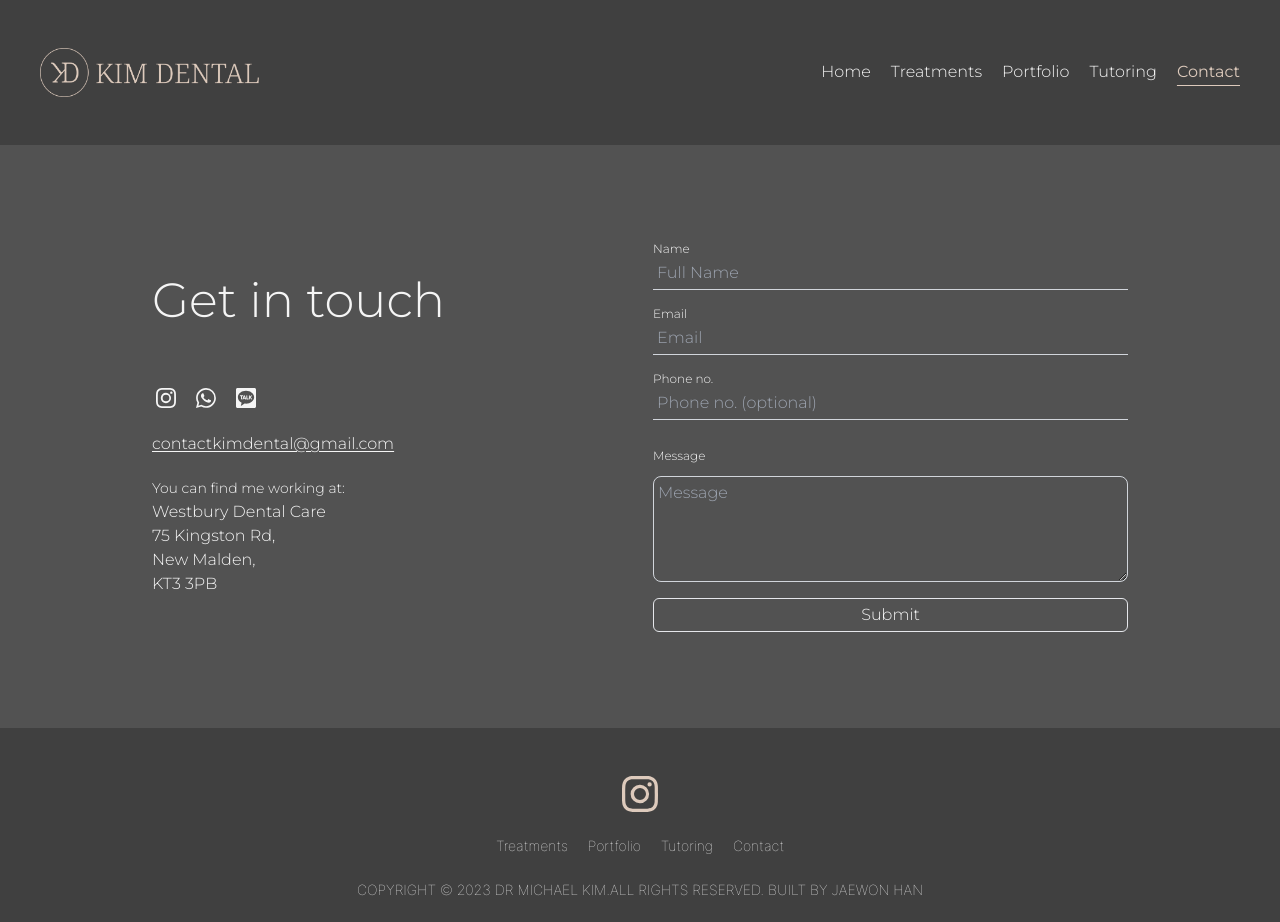
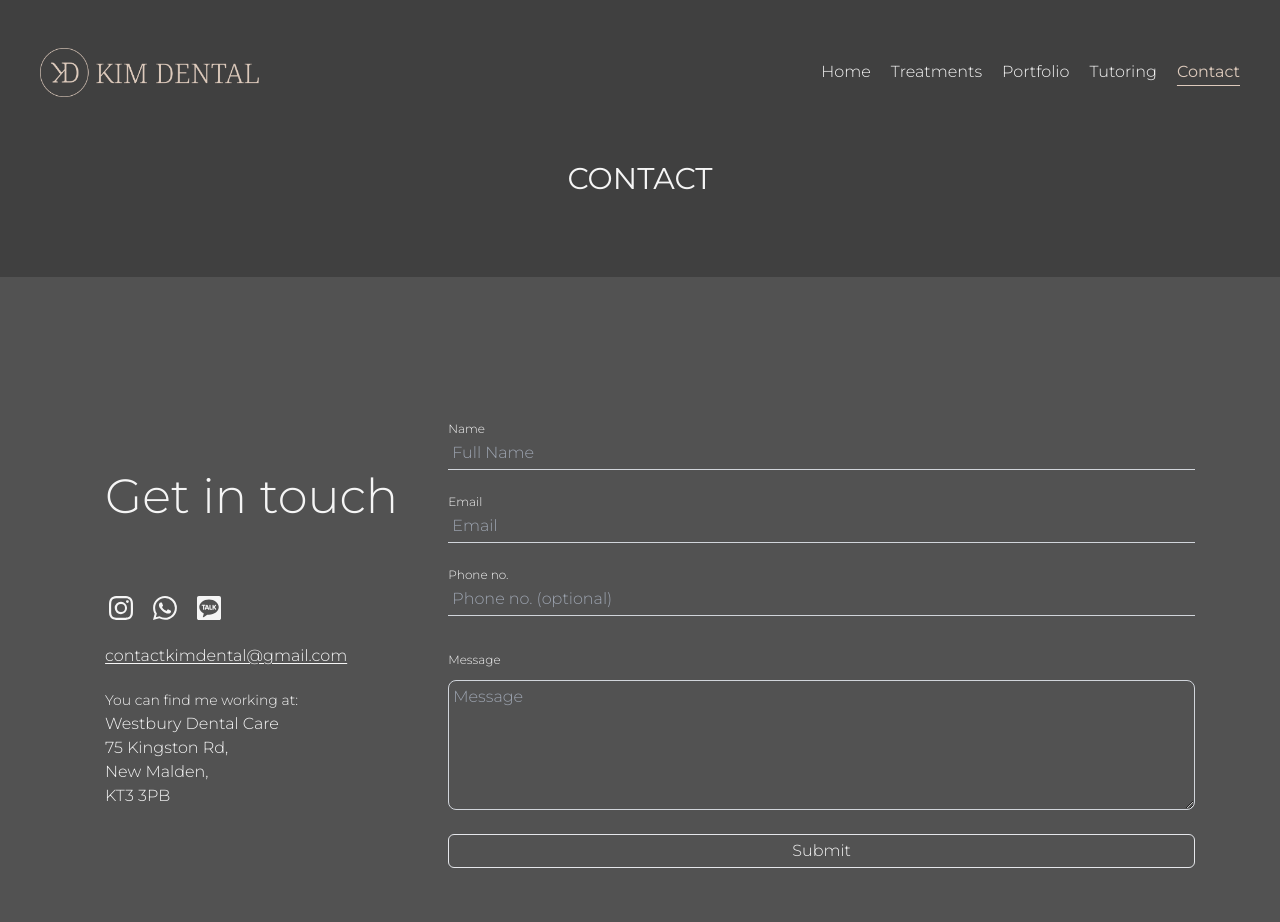
Before and after one commit to wodnjsd/mk-portfolio, a Next.js app: page /contact in a window 1280 px wide. Shown: the top 922 px of the page. Built offline with nearby package versions, Linux system fonts and the light colour scheme.

Commit message:
homepage ready

```diff
--- a/app/about/page.tsx
+++ /dev/null
@@ -1,24 +0,0 @@
-
-type Props = {}
-
-const page = (props: Props) => {
-  return (
-    <div className="flex flex-col gap-5">
-      <h1 className="text-4xl">About</h1>
-      <p>Dr Kim is an experienced clinician and roadman</p>
-      <p>Dr. Kim was educated in London and graduated from King's College London with his bachelor of dental surgery degree.</p>
-      <p>Kim has a lot of experience in general dentistry, but has a special interest in cosmetic dentistry and endodontics. He takes pride in his work
-        and would spend time reading and attending extra courses to hone his skillset. </p>
-      <p>Kim tries to keep his practice as friendly as possible and enjoys having conversations with his patients about anything. He is straightforward,
-        no-nonsense approach to dentistry and is a firm believer in concept of doing it right first time and strongly feels that there is no substitute
-        for quality. When it comes to dental work, he is always professional to both his community and his colleagues.
-      </p>
-      <p>
-        Outside of dental hours, Kim is a husband and a tutor to many students. Dr. Kim has a lot of experience teaching younger students in Biology,
-        UCAT and with dental or medical university interviews. He enjoys reading books, collects watches and loves sports cars.
-      </p>
-    </div>
-  )
-}
-
-export default page
--- a/app/contact/page.tsx
+++ b/app/contact/page.tsx
@@ -22,21 +22,35 @@ const page = () => {
 
 
   return (
-    <div className='max-w-6xl flex flex-col md:flex-row gap-16 justify-around md:items-center items-start py-24 mx-12 sm:mx-20'>
-      <div>
-        <h1 className='text-5xl font-montserrat mb-10'>Get in touch</h1>
-        <div className='flex gap-3 text-xl py-5'>
-          <button className='p-1 rounded-lg transform hover:scale-125'> <a><BsInstagram /></a></button>
-          <button className='p-1 rounded-lg transform hover:scale-125'> <a><BsWhatsapp /></a></button>
-          <button className='p-1 rounded-lg transform hover:scale-125'> <a><SiKakaotalk /></a></button>
-        </div>
-        <a href= "mailto: contactkimdental@gmail.com" className='py-10 underline underline-offset-2'> contactkimdental@gmail.com</a>
-        <div className='mt-5'><span className='text-sm'>You can find me working at:</span><br/>Westbury Dental Care<br />75 Kingston Rd, <br/>New Malden, <br/> KT3 3PB</div>
+    <div className='flex flex-col '>
+      <h1 className='w-screen text-3xl pb-20 sm:pt-4 bg-neutral-700 text-center font-normal'>CONTACT</h1>
+      <div className='px-6 sm:px-20 flex flex-col md:flex-row justify-around gap-5 items-start md:items-center py-10 sm:py-36'>
+        <div className='md:px-5'>
+          <h1 className='text-3xl sm:text-5xl font-montserrat py-3 sm:mb-10'>Get in touch</h1>
+
+          {/* Social Media Links */}
+          <div className='flex gap-3 text-2xl py-5'>
+            <button className='p-1 rounded-lg transform hover:scale-125'>
+              <a href="https://www.instagram.com/dr.kimdental/" target="_blank"><BsInstagram /></a>
+            </button>
+            <button className='p-1 rounded-lg transform hover:scale-125'>
+              <a href="https://wa.me/447545862953" target="_blank"><BsWhatsapp /></a>
+            </button>
+            <button className='p-1 rounded-lg transform hover:scale-125'>
+              <a href="http://pf.kakao.com/_dSxlgxj/chat" target="_blank"><SiKakaotalk /></a>
+            </button>
           </div>
 
-      <form onSubmit={handleSubmit(onSubmit)} className='flex flex-col'>
+          {/* Email */}
+          <a href="mailto: contactkimdental@gmail.com" className='py-10 underline underline-offset-2'> contactkimdental@gmail.com</a>
+          <div className='py-5'><span className='text-sm'>You can find me working at:</span><br />Westbury Dental Care<br />75 Kingston Rd, <br />New Malden, <br /> KT3 3PB</div>
+        </div>
+
+        {/* Form */}
+        <form onSubmit={handleSubmit(onSubmit)} className= 'py-10 md:py-0 flex flex-col gap-2 w-full md:w-2/3'>
+          <div className='flex flex-col'>
             <label>Name</label>
-        <input {...register("name", { required: true, maxLength: 40 })} type="text" placeholder='Full Name' />
+            <input {...register("name", { required: true, maxLength: 40 })} type="text" placeholder='Full Name' className='w-full'/>
             {errors.name && (
               <p className="mt-1 text-red-400">
                 {errors.name.type === "required" && "This field is required."}
@@ -44,6 +58,8 @@ const page = () => {
 
               </p>
             )}
+          </div>
+          <div className='flex flex-col'>
             <label>Email</label>
             <input {...register("email", { required: true, pattern: /^[A-Z0-9._%+-]+@[A-Z0-9.-]+\.[A-Z]{2,}$/i })} type="text" placeholder='Email' />
             {errors.email && (
@@ -53,17 +69,24 @@ const page = () => {
 
               </p>
             )}
+          </div>
+          <div className='flex flex-col'>
             <label>Phone no.</label>
             <input {...register("phone")} type="tel" placeholder='Phone no. (optional)' />
+          </div>
+          <div className='flex flex-col'>
             <label className='py-3'>Message</label>
-        <textarea {...register("message", { maxLength: 2000 })} rows={4} cols={50} placeholder='Message' />
+            <textarea {...register("message", { maxLength: 2000 })} rows={5} cols={50} placeholder='Message' />
             {errors.message && (
               <p className="mt-1 text-red-400">
                 {errors.message.type === "maxLength" && "Max length exceeded (2000 char)"}
               </p>
             )}
+          </div>
+
           <button type="submit" className="border p-1 rounded-md">Submit</button>
         </form>
+      </div>
     </div>
   )
 }
--- a/app/layout/Footer.tsx
+++ b/app/layout/Footer.tsx
@@ -3,19 +3,23 @@ import Link from "next/link"
 import logo from '@/public/assets/logos/logo-square-transparent.png'
 import { BsInstagram } from 'react-icons/bs'
 
-type Props = {}
 
-const Footer = (props: Props) => {
+const Footer = () => {
   return (
     <div className="bg-neutral-700 px-12 text-sm flex flex-col py-12 items-center gap-6 font-inter font-thin">
-      <div className="text-4xl text-logo"><a><BsInstagram /></a></div>
-      <div className="flex gap-5">
+      <div className="text-4xl text-logo">
+        <a href="https://www.instagram.com/dr.kimdental/" target="_blank" className="flex flex-col gap-3 items-center ">
+          <BsInstagram />
+          <p className="text-neutral-100 text-xs underline underline-offset-1">@dr.kimdental</p>
+        </a>
+      </div>
+      <div className="flex gap-5 px-3">
         <Link href='/treatments' className="hover:underline underline-offset-2">Treatments</Link>
         <Link href='/portfolio' className="hover:underline underline-offset-2">Portfolio</Link>
         <Link href='/tutoring' className="hover:underline underline-offset-2">Tutoring</Link>
         <Link href='/contact' className="hover:underline underline-offset-2">Contact</Link>
       </div>
-      <div className="flex flex-col text-xs sm:text-sm items-center md:inline">
+      <div className="flex flex-col text-xs sm:text-sm text-center items-center md:inline">
         <span>COPYRIGHT © 2023 DR MICHAEL KIM.</span>
         <span>ALL RIGHTS RESERVED.</span>
         <span> BUILT BY JAEWON HAN</span></div>
--- a/app/layout/Nav.tsx
+++ b/app/layout/Nav.tsx
@@ -5,13 +5,10 @@ import Link from 'next/link'
 import Image from 'next/image'
 import { usePathname } from 'next/navigation'
 import logo from '../../public/assets/logos/logo-full-transparent.png'
-import logoSmall from '../../public/assets/logos/logo-square-transparent.png'
 import { AiOutlineMenu } from 'react-icons/ai'
 import { motion } from 'framer-motion'
 import { IoClose } from 'react-icons/io5'
 import { BsInstagram } from 'react-icons/bs'
-
-type Props = {}
 
 
 const links = [
@@ -22,7 +19,7 @@ const links = [
   { name: "Contact", to: "/contact", id: 6 }
 ]
 
-const Nav = (props: Props) => {
+const Nav = () => {
   const [isOpen, setIsOpen] = useState(false)
   const toggle = () => {
     setIsOpen(!isOpen)
@@ -32,6 +29,7 @@ const Nav = (props: Props) => {
 
   return (
     <div className='bg-neutral-700 flex justify-between px-6 md:px-10 py-12'>
+
       {/* Logos */}
       <div>
         <Link href= "/" className='sm:hidden' ><Image src={logo} alt="logo" width={150}/></Link>
@@ -45,7 +43,6 @@ const Nav = (props: Props) => {
             {links.map((link) => (
               <li key={link.id} className={pathname === link.to ? 'text-logo font-normal underline underline-offset-8' : 'hover:underline underline-offset-8'}><Link href={link.to}>{link.name}</Link></li>
             ))}
-            {/* className='text-sm md:text-base hover:underline underline-offset-8' */}
           </ul>
         </div>
         <button onClick={toggle} className='md:hidden sticky z-50 p-2 text-lg'>
@@ -60,10 +57,12 @@ const Nav = (props: Props) => {
           className='absolute bg-stone-400 top-0 left-0 z-40 w-full h-full flex flex-col justify-center items-center md:hidden'>
           <ul className='flex flex-col items-center gap-6 text-base'>
             {links.map((link) => (
-              <li key={link.id} onClick={toggle} className='hover:underline underline-offset-8'><Link href={link.to}>{link.name}</Link></li>
+              <li key={link.id} onClick={toggle} className={pathname === link.to ? 'font-normal underline underline-offset-8' : 'hover:underline underline-offset-8'}>
+                <Link href={link.to}>{link.name}</Link>
+              </li>
             ))}
             <button className='my-10 p-2 text-xl'>
-              <a href="https://www.instagram.com/dr.kimdental/" target="_blank"> <BsInstagram /></a>
+              <a href="https://www.instagram.com/dr.kimdental/" target="_blank"><BsInstagram /></a>
             </button>
           </ul>
         </motion.div>
--- a/app/layout/SideNav.tsx
+++ /dev/null
@@ -1,47 +0,0 @@
-"use client"
-
-import Link from "next/link"
-import { IoClose } from 'react-icons/io5'
-import { AiOutlineMenu } from 'react-icons/ai'
-import { motion, useCycle } from 'framer-motion'
-import { useState } from "react"
-import {BsInstagram} from 'react-icons/bs'
-import Image from 'next/image'
-
-
-type Props = {}
-
-const links = [
-  { name: "Home", to: "/", id: 1 },
-  { name: "About", to: "/about", id: 2 },
-  { name: "Treatments", to: "/treatments", id: 3 },
-  { name: "Portfolio", to: "/portfolio", id: 4 },
-  { name: "Tutoring", to: "/tutoring", id: 5 },
-  { name: "Contact", to: "/contact", id: 6 }
-]
-const Sidenav = (props: Props) => {
-
-  // const [open, cycleOpen] = useCycle(false, true)
-  const [isOpen, setIsOpen] = useState(false)
-  const toggle = () => {
-    setIsOpen(!isOpen)
-  }
-
-  return (
-    <div className="sm:hidden absolute z-50 h-full w-full flex flex-col justify-between text-logo">
-      <button onClick={toggle}>{isOpen ? <IoClose/> : <AiOutlineMenu />}</button>
-      {isOpen && <motion.div initial={{ width: 0 }} animate={{ width: "100%" }}>
-        <ul className='flex flex-col justify-between gap-3 items-center'>
-          {links.map((link) => (
-            <li key={link.id} className="hover:font-bold"><Link href={link.to} onClick={toggle}>{link.name}</Link></li>)
-          )}
-              <a href="https://www.instagram.com/dr.kimdental/" target="_blank"> <BsInstagram /></a>
-        </ul>
-      </motion.div>}
-    </div>
-
-
-  )
-}
-
-export default Sidenav
```
Also changed, not shown: app/page.tsx (+23 -22 lines), public/assets/face-colour.png (added). Lines whose indentation alone changed are shown as unchanged.
